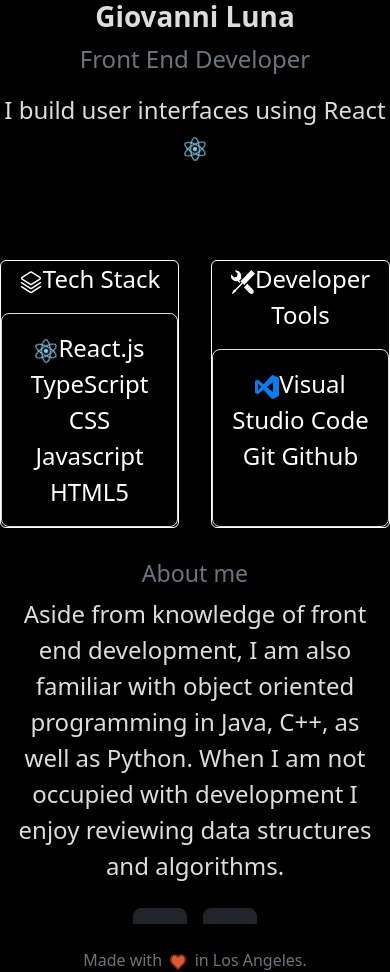
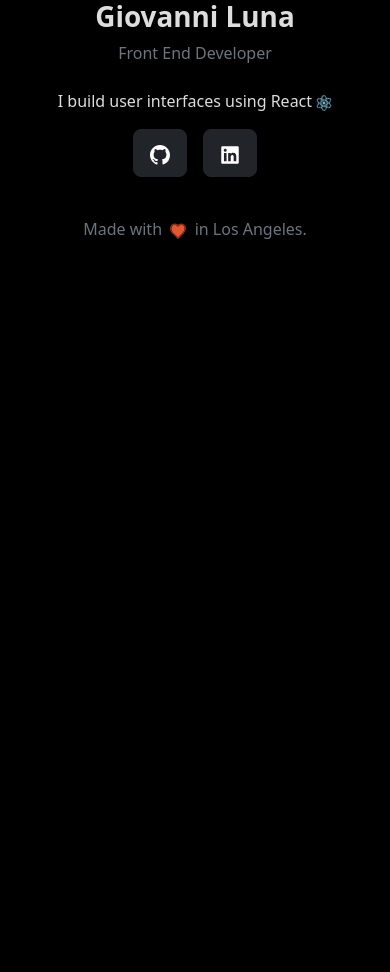
Before and after one commit to glunaa/Welcome, a React (Create React App) app: page / in a window 390 px wide. After the commit the page ends 844 px from the top, so only its background shows below. Built offline with nearby package versions, Linux system fonts and the light colour scheme.

Commit message:
redoing style for mobile first

```diff
--- a/src/App.css
+++ b/src/App.css
@@ -4,51 +4,17 @@ body {
   color: #ddd;
   margin: 0;
   padding: 0;
-  scroll-behavior: smooth;
 }
-.main-container{
-    min-height: 100vh;
-    display: flex;
-    flex-direction: column;
-    z-index: 1;
-    position: relative;
-    padding-top: 80px;
-    overflow-y: auto;
+.intro {
+  text-align: center;
 }
-main {
-  border-bottom: 0px;
-}
-.App {
-  /*border: black 1px solid;*/
-  overflow-y: auto;
-  text-align: center;
-  font-size: x-large;
-  min-height: 100vh;
-  display: flex;
-  flex-direction: column;
-  align-items: center;
-  justify-content: center;
-}
-li {
-  text-decoration: none;
-  list-style: none;
-}
-li a {
-  text-decoration: none;
-}
-.header-container {
-  position: fixed;
-  top: 0;
-  width: 100%;
-  z-index: 2;
-  height: 50px;
-}
-.header{
+Header {
+  padding: auto;
   display: block;
   margin: auto;
 }
 
-.links-container{
+.links-container {
   display: flex;
   justify-content: center;
   align-items: center;
@@ -65,41 +31,7 @@ li a {
   animation: spin 6s infinite linear;
   color: skyblue;
 }
-.vs-icon{
-    color: rgb(6, 126, 239);
-}
-.card-container {
-  display: flex;
-  justify-content: space-between;
-}
-.card {
-  border: 1px white solid;
-  color: white;
-  background-color: black;
-  flex: 0 0 calc(33.33% - 1rem); /* Adjust the width based on your design */
-  margin-bottom: 1rem;
-  display: flex;
-  flex-direction: column; /* Make the card's children stack vertically */
-  align-items: center; /* Center items horizontally within the card */
-}
-/* Additional styling for cards */
-.card-body {
-  padding: 1rem;
-  border: 1px solid #ddd; /* Add border for better visibility */
-  border-radius: 8px; /* Add border-radius for rounded corners */
-  margin-top: 0.5rem;
-}
-.about-container{
-  display: flex;
-  justify-content: center;
-  text-align: center;
-}
-.about-section{
-  max-width: 600px;
-  margin: 0 auto;
-  padding: 1rem;
 
-}
 @keyframes spin {
   from {
     transform: scale(1) rotate(0deg);
@@ -108,33 +40,3 @@ li a {
     transform: scale(1) rotate(360deg);
   }
 }
-@media (max-width: 768px){
-  .intro{
-    padding-top: 60px;
-  }
-    .card-container{
-      padding-top: 80px;
-    }
-    .card {
-      flex: 0 0 calc(50% - 1rem); /* Full width for one card per row on smaller screens */
-    }
-    .about-section {
-      max-width: 100%; /* Allow the text to take the full width on smaller screens */
-    }
-
-    .links-container {
-      flex-direction: row; /* Stack links vertically on smaller screens */
-      align-items: center; /* Center links horizontally on smaller screens */
-    }
-    .header-container {
-      margin-bottom: 0.5rem;
-    }
-
-    .header {
-      margin-bottom: 0.5rem; /* Adjust spacing for smaller screens */
-    }
-
-    .links {
-      margin-top: 0.5rem; /* Adjust spacing for smaller screens */
-    }
-  }
--- a/src/App.tsx
+++ b/src/App.tsx
@@ -1,46 +1,33 @@
-import { FaReact } from "react-icons/fa";
-import { GoStack } from "react-icons/go";
-import { GoTools } from "react-icons/go";
-import { SiVisualstudio } from "react-icons/si";
-import { BsGithub } from "react-icons/bs";
-import { FaLinkedin } from "react-icons/fa";
+import { FaReact } from 'react-icons/fa';
+import { BsGithub } from 'react-icons/bs';
+import { FaLinkedin } from 'react-icons/fa';
 import React, { FC } from 'react';
 import Header from './components/Header';
 import Links from './components/Links';
 import Footer from './components/Footer';
-import Cards from './components/Cards';
 import 'bootstrap/dist/css/bootstrap.min.css';
 import './App.css';
 
 const App: FC = () => {
   return (
-    <div className="main-container">
-    <main className="App d-flex flex-column align-items-center justify-content-center vh-100">
-       <div className="header-container" >
-        <Header name="Giovanni Luna" position="Front End Developer" />
-       </div>
-     <p className="intro">I build user interfaces using React <FaReact className="icon" /></p>
-        <div className="card-container">
-          <Cards title="Tech Stack" titleIcon=<GoStack /> bodyIcon=<FaReact className="icon"/> body="React.js TypeScript CSS Javascript HTML5"/>
-          <Cards title="Developer Tools" titleIcon=<GoTools /> bodyIcon=<SiVisualstudio className="vs-icon"/> body="Visual Studio Code Git Github"/>
-        </div>
+      <main className="">
+          <Header name="Giovanni Luna" position="Front End Developer" />
 
-        <div className="about-container">
-          <p className="about-section">
-            <h3 className="text-muted">About me</h3>
-            Aside from knowledge of front end development, I am also familiar with object oriented programming
-             in Java, C++, as well as Python.
-            When I am not occupied with development I enjoy reviewing data structures and algorithms.
+          <p className="intro">
+            I build user interfaces using React <FaReact className="icon" />
           </p>
-        </div>
-        <div className="links-container">
-          <Links url="https://github.com/glunaa"icon=<BsGithub />/>
-          <Links url="https://linkedin.com/in/giovanni-luna-b85521255" icon=<FaLinkedin/>/>
-        </div>
- </main>
-    <Footer/>
-    </div>
+
+          <div className="links-container">
+            <Links url="https://github.com/glunaa" icon=<BsGithub /> />
+            <Links
+              url="https://linke  din.com/in/giovanni-luna-b85521255"
+              icon=<FaLinkedin />
+            />
+          </div>
+
+          <Footer />
+      </main>
+
   );
 };
-
 export default App;
--- a/src/components/Cards.tsx
+++ /dev/null
@@ -1,21 +0,0 @@
-import React, { FC } from 'react';
-
-// interface here
-interface CardProps {
-    title: string;
-    body : string;
-    titleIcon: React.ReactNode;
-    bodyIcon: React.ReactNode;
-}
-
-const Cards: FC<CardProps> = ({title, body,titleIcon,bodyIcon}) => {
-    return(
-        <div className='card'>
-            <div className='card-title'>{titleIcon}{title}</div>
-            <div className='card-body'>{bodyIcon}{body}</div>
-        </div>
-    );
-
-};
-
-export default Cards;
```
